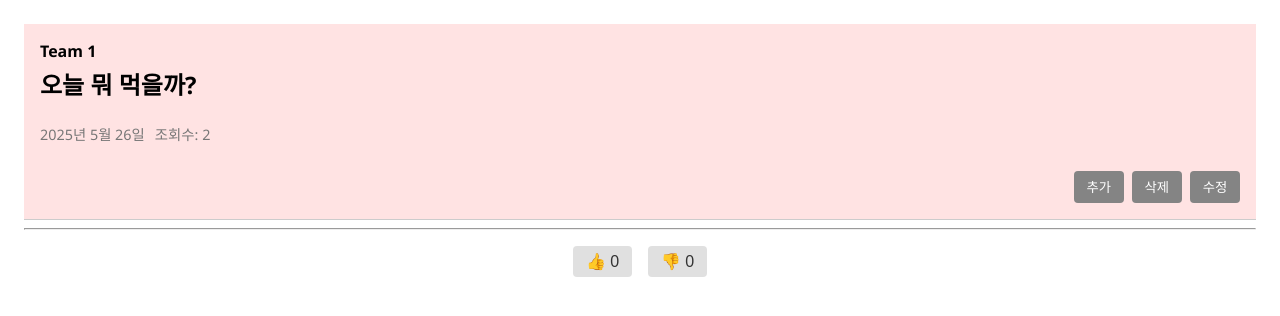
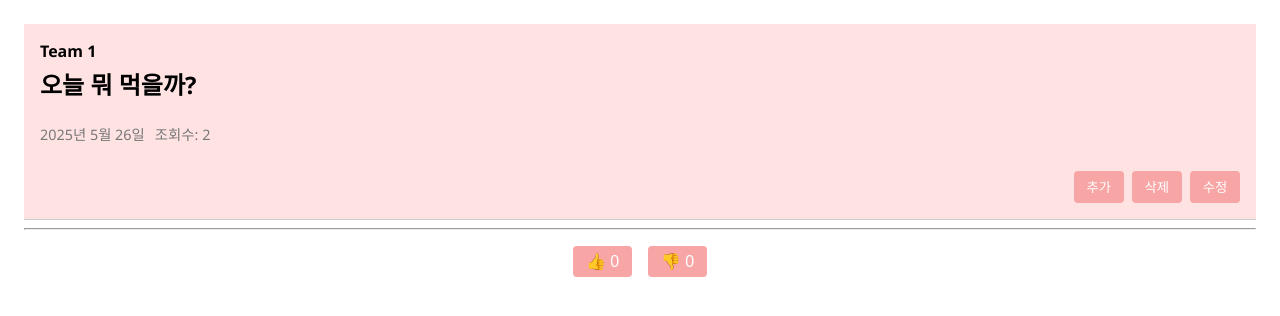
Before and after one commit to LC13Owl/team1_front, a React (Vite) app: page / in a window 1280 px wide. Shown: the top 316 px of the page. Built offline with nearby package versions, Linux system fonts and the light colour scheme.

Commit message:
css 변경

```diff
--- a/src/App.css
+++ b/src/App.css
@@ -20,8 +20,8 @@ textarea {
 
 .register {
   padding: 0.5rem 1rem;
-  background-color: #e0e0e0;
-  color: #333;
+  background-color: #f8a5a5;
+  color: white;
   border: none;
   border-radius: 4px;
   font-size: 1rem;
--- a/src/components/PostActions.css
+++ b/src/components/PostActions.css
@@ -9,8 +9,8 @@
   font-size: 1rem;
   padding: 0.4rem 0.8rem;
   border: none;
-  background-color: #e0e0e0;
-  color: #333;
+  background-color: #f8a5a5;
+  color: white;
   border-radius: 4px;
   cursor: pointer;
   transition: background-color 0.2s ease;
--- a/src/components/PostHeader.css
+++ b/src/components/PostHeader.css
@@ -32,7 +32,7 @@
 .post-header button {
   padding: 0.4rem 0.8rem;
   border: none;
-  background-color: #848484;
+  background-color: #f8a5a5;
   color: white;
   border-radius: 4px;
   cursor: pointer;
```
